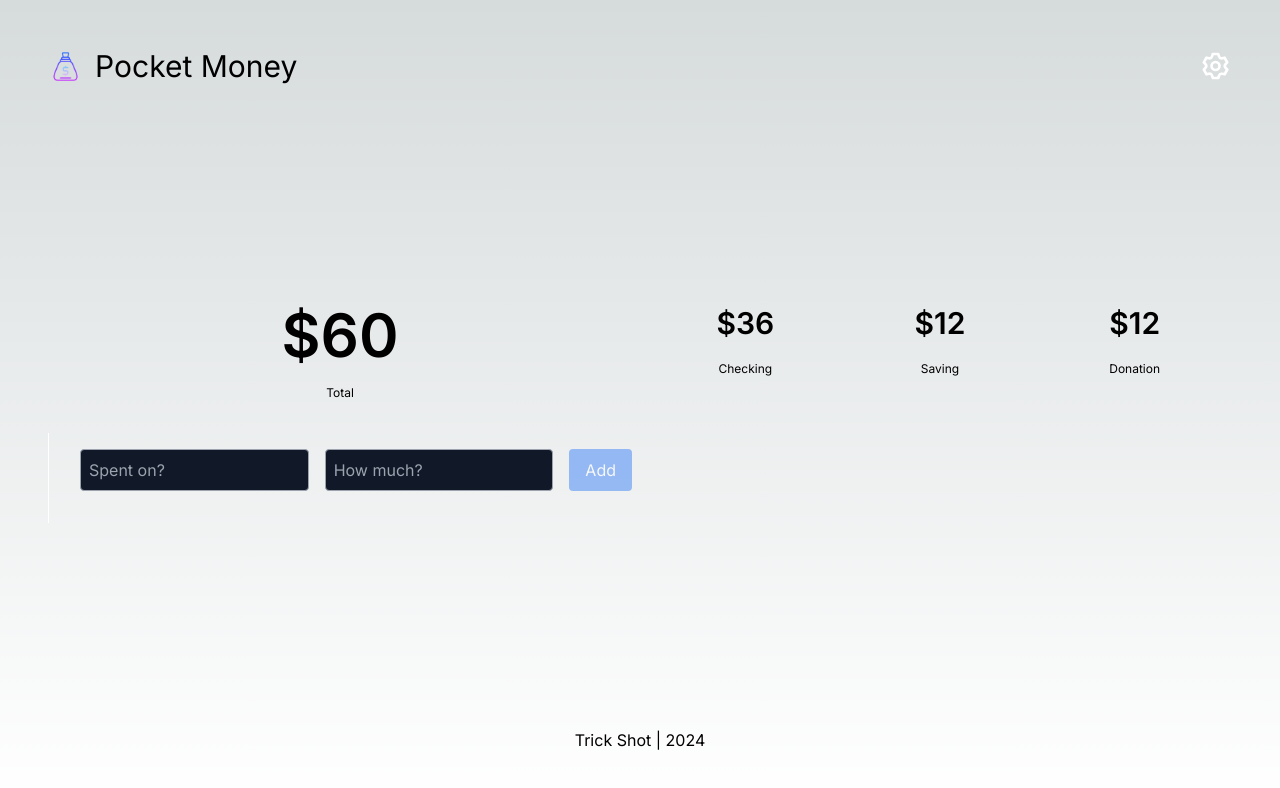
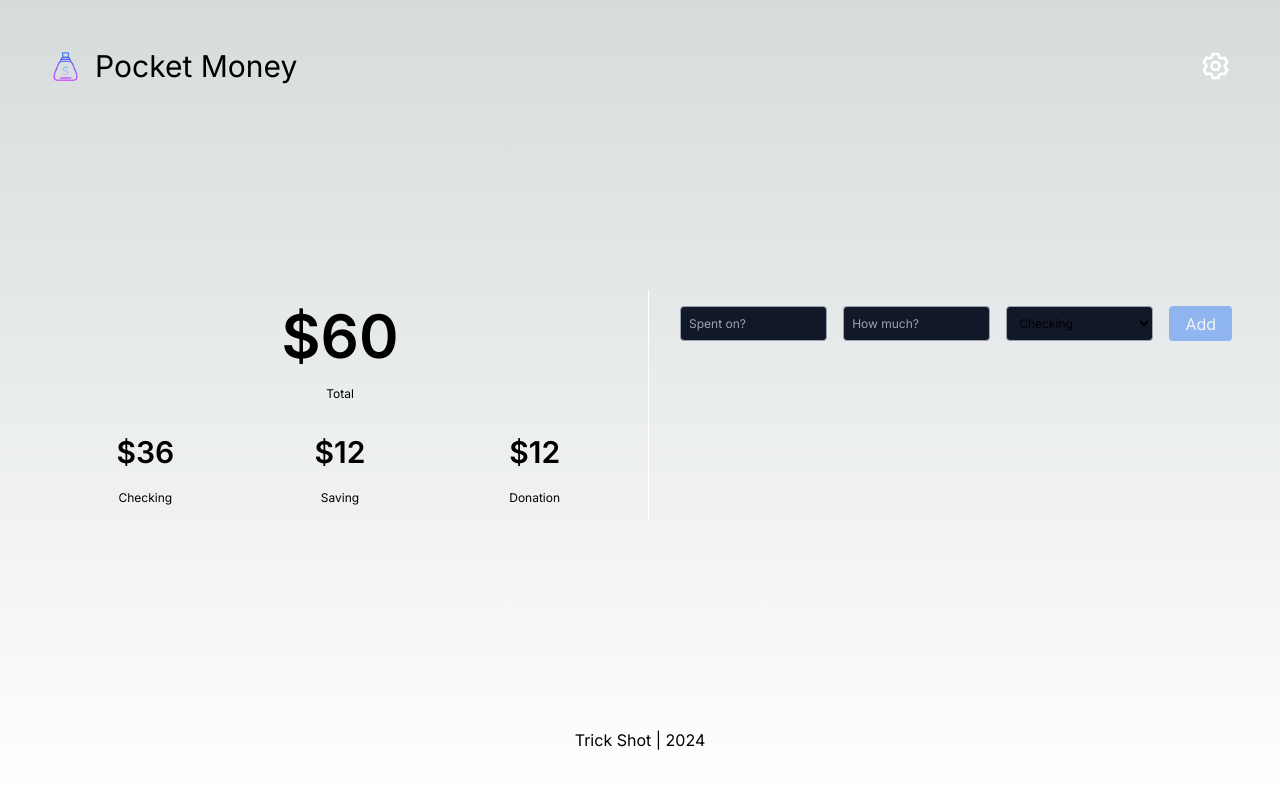
Before and after one commit to ameyakoshti/pocket-money, a Next.js app: page / in a window 1280 px wide. Shown: the top 788 px of the page. Built offline with nearby package versions, Linux system fonts and the light colour scheme.

Commit message:
feat(accounts): checking, savings and donation accounts

```diff
--- a/src/app/page.tsx
+++ b/src/app/page.tsx
@@ -9,6 +9,9 @@ import Image from "next/image";
 
 export default function Home() {
   const [totalAmount, setTotalAmount] = useState(0);
+  const [checkingBalance, setCheckingBalance] = useState(0);
+  const [savingBalance, setSavingBalance] = useState(0);
+  const [donationBalance, setDonationBalance] = useState(0);
   const [financialBreakdown, setfinancialBreakdown] = useState({
     totalChecking: 0,
     totalSaving: 0,
@@ -22,8 +25,14 @@ export default function Home() {
   const updateAmount = () => {
     const financeData = getFinancialData();
     const spend = getSpend();
-    const balance = financeData.totalAmount - spend.totalSum;
-    setTotalAmount(balance);
+    const totalBalance = financeData.totalAmount - spend.totalSum;
+    const checkingBalance = financeData.totalChecking - spend.totalChecking;
+    const savingBalance = financeData.totalSaving - spend.totalSaving;
+    const donationBalance = financeData.totalDonation - spend.totalDonation;
+    setTotalAmount(totalBalance);
+    setCheckingBalance(checkingBalance);
+    setSavingBalance(savingBalance);
+    setDonationBalance(donationBalance);
     setfinancialBreakdown({
       totalChecking: financeData.totalChecking,
       totalSaving: financeData.totalSaving,
@@ -49,6 +58,7 @@ export default function Home() {
         </div>
       </div>
       <div className="grid grid-cols-1 md:grid-cols-2 gap-4">
+        <div>
           <div className="p-4 flex flex-col items-center">
             <h2 className="mb-3 text-6xl font-semibold text-center">
               ${totalAmount}
@@ -58,23 +68,22 @@ export default function Home() {
           <div className="grid grid-cols-3 justify-center">
             <div className="p-4 flex flex-col items-center">
               <h2 className="mb-3 text-3xl font-semibold text-center">
-              ${financialBreakdown.totalChecking}
+                ${checkingBalance}
               </h2>
               <p className="mt-2 text-xs">Checking</p>
             </div>
-
             <div className="p-4 flex flex-col items-center">
               <h2 className="mb-3 text-3xl font-semibold text-center">
-              ${financialBreakdown.totalSaving}
+                ${savingBalance}
               </h2>
               <p className="mt-2 text-xs">Saving</p>
             </div>
-
             <div className="p-4 flex flex-col items-center">
               <h2 className="mb-3 text-3xl font-semibold text-center">
-              ${financialBreakdown.totalDonation}
+                ${donationBalance}
               </h2>
               <p className="mt-2 text-xs">Donation</p>
+            </div>
           </div>
         </div>
         <div className="md:pl-8 md:pt-4 md:pb-4 relative">
--- a/src/components/spend/index.tsx
+++ b/src/components/spend/index.tsx
@@ -8,6 +8,7 @@ interface ChildComponentProps {
 const SpendList: React.FC<ChildComponentProps> = ({ updateAmount }) => {
   const [name, setName] = useState<string>("");
   const [value, setValue] = useState<string>("");
+  const [account, setAccount] = useState<string>("Checking");
   const [savedData, setSavedData] = useState<Spend>({});
 
   useEffect(() => {
@@ -18,14 +19,18 @@ const SpendList: React.FC<ChildComponentProps> = ({ updateAmount }) => {
     setName(event.target.value);
   };
 
-  const handleAgeChange = (event: ChangeEvent<HTMLInputElement>) => {
+  const handleValueChange = (event: ChangeEvent<HTMLInputElement>) => {
     setValue(event.target.value);
+  };
+
+  const handleAccountChange = (event: ChangeEvent<HTMLSelectElement>) => {
+    setAccount(event.target.value);
   };
 
   const handleFormSubmit = (event: FormEvent<HTMLFormElement>) => {
     event.preventDefault();
     if (name && value) {
-      addSpend(name, value);
+      addSpend(name, value, account);
       setName("");
       setValue("");
       setSavedData(getSpend().spendObject);
@@ -48,16 +53,25 @@ const SpendList: React.FC<ChildComponentProps> = ({ updateAmount }) => {
           type="text"
           value={name}
           onChange={handleNameChange}
-          className="w-full p-2 border border-gray-400 rounded bg-gray-900"
+          className="w-full p-2 border border-gray-400 rounded bg-gray-900 text-xs"
           placeholder="Spent on?"
         />
         <input
           type="number"
           value={value}
-          onChange={handleAgeChange}
-          className="w-full p-2 border border-gray-400 rounded bg-gray-900"
+          onChange={handleValueChange}
+          className="w-full p-2 border border-gray-400 rounded bg-gray-900 text-xs"
           placeholder="How much?"
         />
+        <select
+          value={account}
+          onChange={handleAccountChange}
+          className="w-full p-2 border border-gray-400 rounded bg-gray-900 text-xs"
+        >
+          <option value="Checkings">Checking</option>
+          <option value="Savings">Saving</option>
+          <option value="Donations">Donation</option>
+        </select>
         <button
           type="submit"
           className={`bg-blue-500 text-white px-4 rounded ${
@@ -75,7 +89,8 @@ const SpendList: React.FC<ChildComponentProps> = ({ updateAmount }) => {
               <div className="grid grid-cols-2">
                 <div>{item[0]}</div>
                 <div className="flex justify-between">
-                  <div>${item[1]}</div>
+                  <div>${item[1].value}</div>
+                  <div>{item[1].account}</div>
                   <button
                     onClick={() => handleRemoveItem(item[0])}
                     className="ml-2 bg-red-500 text-white px-2 py-1 rounded h-8"
--- a/src/utils/spend.tsx
+++ b/src/utils/spend.tsx
@@ -1,8 +1,8 @@
 export interface Spend {
-  [key: string]: string;
+  [key: string]: { value: string; account: string };
 }
 
-export const addSpend = (key: string, value: string): void => {
+export const addSpend = (key: string, value: string, account: string): void => {
   const currentSpendJSON: string | null = localStorage.getItem("Spend");
   let currentSpend: Spend = {};
 
@@ -10,13 +10,23 @@ export const addSpend = (key: string, value: string): void => {
     currentSpend = JSON.parse(currentSpendJSON);
   }
 
-  currentSpend[key] = value;
+  // currentSpend[key] = value;
+  currentSpend[key] = { value, account };
 
   localStorage.setItem("Spend", JSON.stringify(currentSpend));
 };
 
-export const getSpend = (): { spendObject: Spend; totalSum: number } => {
+export const getSpend = (): {
+  spendObject: Spend;
+  totalSum: number;
+  totalChecking: number;
+  totalSaving: number;
+  totalDonation: number;
+} => {
   let totalSum: number = 0;
+  let totalChecking: number = 0;
+  let totalSaving: number = 0;
+  let totalDonation: number = 0;
 
   const spendJSON: string | null = localStorage.getItem("Spend");
   let spendObject: Spend = {};
@@ -26,15 +36,23 @@ export const getSpend = (): { spendObject: Spend; totalSum: number } => {
 
     for (const key in spendObject) {
       if (Object.prototype.hasOwnProperty.call(spendObject, key)) {
-        const value: number = parseFloat(spendObject[key]);
-        if (!isNaN(value)) {
+        const amount: string = spendObject[key].account;
+        if (amount) {
+          const value: number = parseFloat(spendObject[key].value);
           totalSum += value;
+          if (amount === "Checking") {
+            totalChecking += value;
+          } else if (amount === "Saving") {
+            totalSaving += value;
+          } else if (amount === "Donation") {
+            totalDonation += value;
+          }
         }
       }
     }
   }
 
-  return { spendObject, totalSum };
+  return { spendObject, totalSum, totalChecking, totalSaving, totalDonation };
 };
 
 export const removeSpend = (keyToRemove: string): void => {
```
Lines whose indentation alone changed are shown as unchanged.
